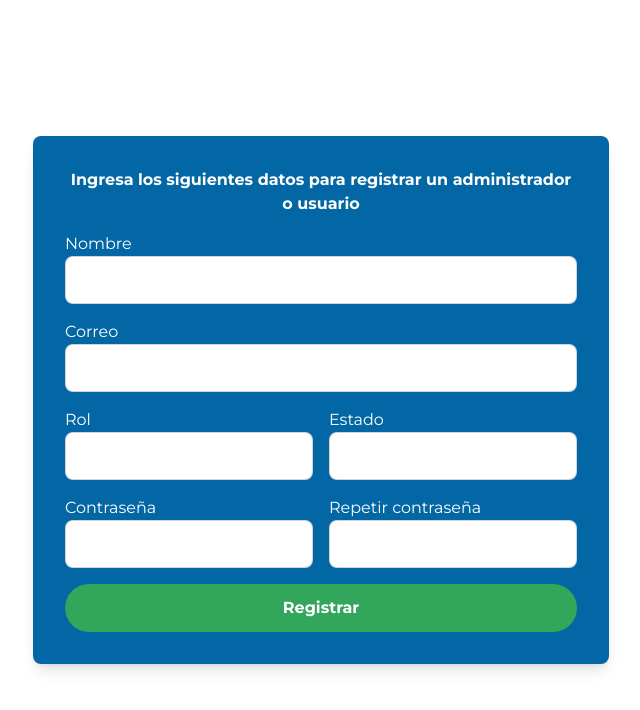
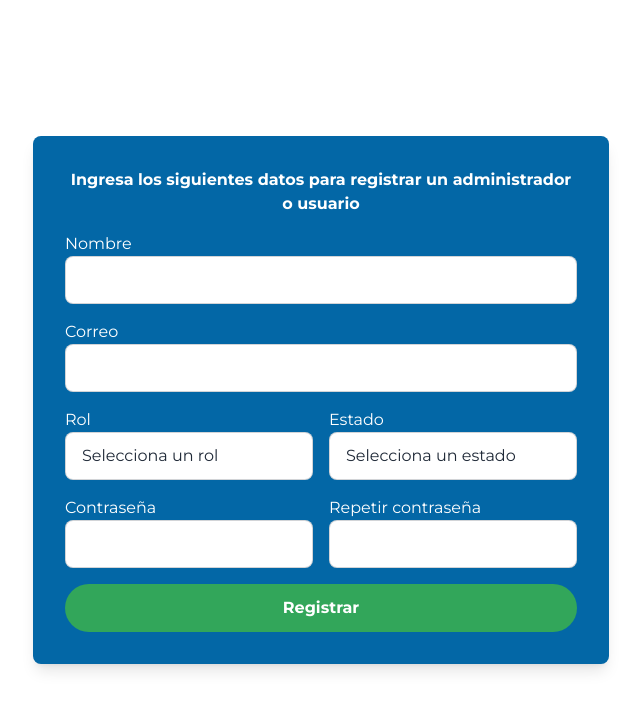
Before and after one commit to alexanderDeb/TapToGo, a React (Create React App) app: page / in a window 1280 px wide. Shown: the top 710 px of the page, without its empty margins (319-959 px from the left). Built offline with nearby package versions, Linux system fonts and the light colour scheme.

Commit message:
Version 1.0

```diff
--- a/src/Pages/register_page.jsx
+++ b/src/Pages/register_page.jsx
@@ -51,19 +51,27 @@ export default function Register() {
       <div className="min-h-screen flex items-center justify-center ">
         {/* w-full ocupara todo el espacio horizontal del contenedor */}
         {/* max-w-xl ancho máximo para el elemento */}
+
         <div className="bg-blueForm p-8 rounded-lg shadow-lg w-full max-w-xl">
-                <p className="text-base-100 text-center font-bold mb-4">Ingresa los siguientes datos para registrar un administrador o usuario</p>
+          <p className="text-base-100 text-center font-bold mb-4">
+            Ingresa los siguientes datos para registrar un administrador o
+            usuario
+          </p>
           <form onSubmit={handlerSubmit} className="space-y-4">
             <div>
               <label className="block text-left text-base-100">Nombre</label>
               <input
                 type="text"
                 value={Name}
+                //onChange: Este es un evento que se dispara cada vez que el valor de un elemento de formulario cambia
+                // setName es una función de actualización de estado proporcionada por el hook useState
+                //e.target.value obtiene el valor actual del campo de entrada
                 onChange={(e) => setName(e.target.value)}
                 required
                 className="input input-bordered w-full"
               />
             </div>
+
             <div>
               <label className="block text-left text-base-100">Correo</label>
               <input
@@ -74,36 +82,47 @@ export default function Register() {
                 className="input input-bordered w-full"
               />
             </div>
+
             <div className="flex space-x-4">
               <div className="w-full">
                 <label className="block text-left text-base-100">Rol</label>
-                            <input
-                            type="text"
+                <select
                   value={Role}
                   onChange={(e) => setRole(e.target.value)}
                   required
                   className="input input-bordered w-full"
-                            />
-
+                >
+                  <option value="" disabled>
+                    Selecciona un rol
+                  </option>
+                  <option value="Usuario">Usuario</option>
+                  <option value="Administrador">Administrador</option>
+                </select>
               </div>
 
               <div className="w-full">
                 <label className="block text-left text-base-100">Estado</label>
-                            <input
-                            type="text"
+                <select
                   value={Status}
                   onChange={(e) => setStatus(e.target.value)}
                   required
                   className="input input-bordered w-full"
-                            />
-
+                >
+                  <option value="" disabled>
+                    Selecciona un estado
+                  </option>
+                  <option value="Activo">Activo</option>
+                  <option value="Inactivo">Inactivo</option>
+                </select>
+              </div>
             </div>
 
-                    </div>
             {/* // flex space-x-4 para que ambos campos estén alineados horizontalmente. */}
             <div className="flex space-x-4">
               <div className="w-full">
-                            <label className="block text-left text-base-100">Contraseña</label>
+                <label className="block text-left text-base-100">
+                  Contraseña
+                </label>
                 <input
                   type="password"
                   value={Password}
@@ -115,7 +134,9 @@ export default function Register() {
               </div>
 
               <div className="w-full">
-                            <label className="block text-left text-base-100">Repetir contraseña</label>
+                <label className="block text-left text-base-100">
+                  Repetir contraseña
+                </label>
                 <input
                   type="password"
                   value={ConfirmPassword}
@@ -123,19 +144,19 @@ export default function Register() {
                   required
                   className="input input-bordered w-full"
                 />
-
               </div>
-
             </div>
             <div className="text-center mt-6">
-                        <button type="submit" className="btn-circle w-full  bg-BTN hover:bg-BTNHover text-base-100 font-bold">
+              <button
+                type="submit"
+                className="btn-circle w-full  bg-BTN hover:bg-BTNHover text-base-100 font-bold"
+              >
                 Registrar
               </button>
             </div>
           </form>
         </div>
       </div>
-
     );
 
 
```
Lines whose indentation alone changed are shown as unchanged.
